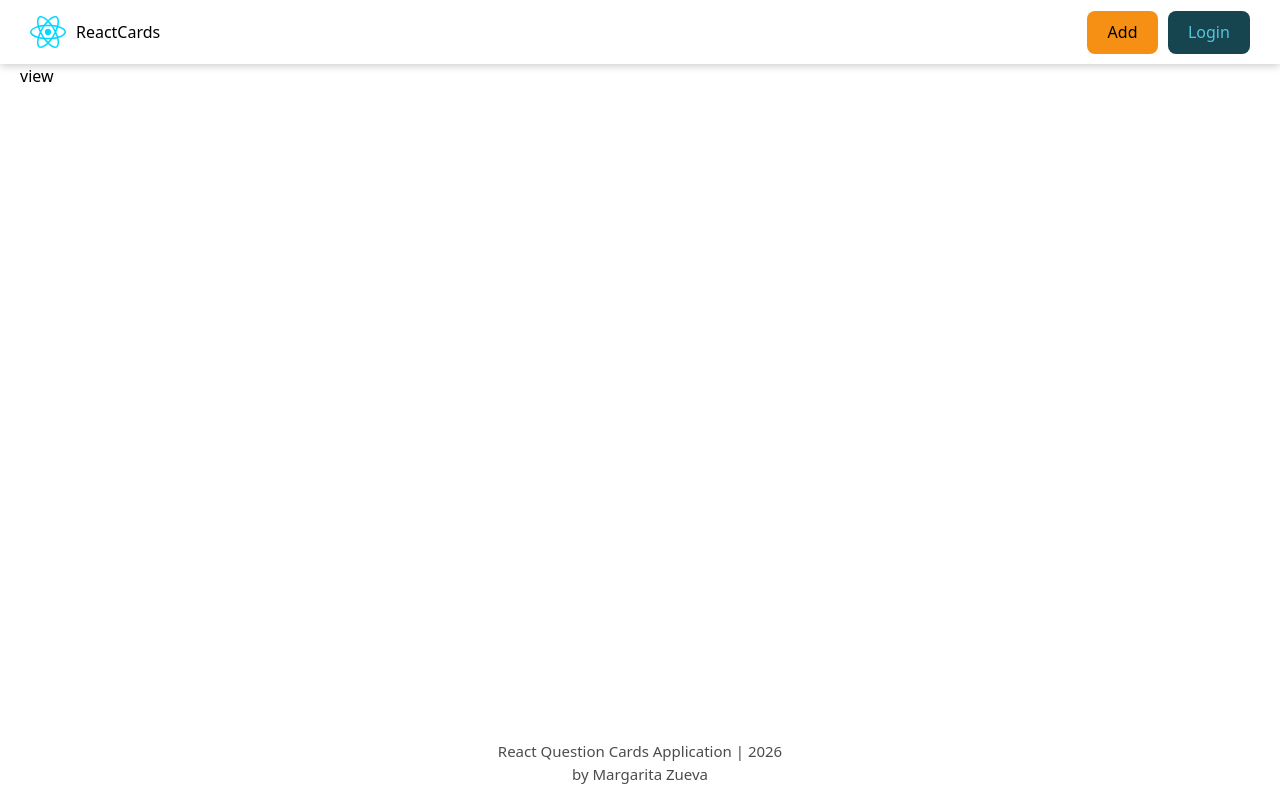
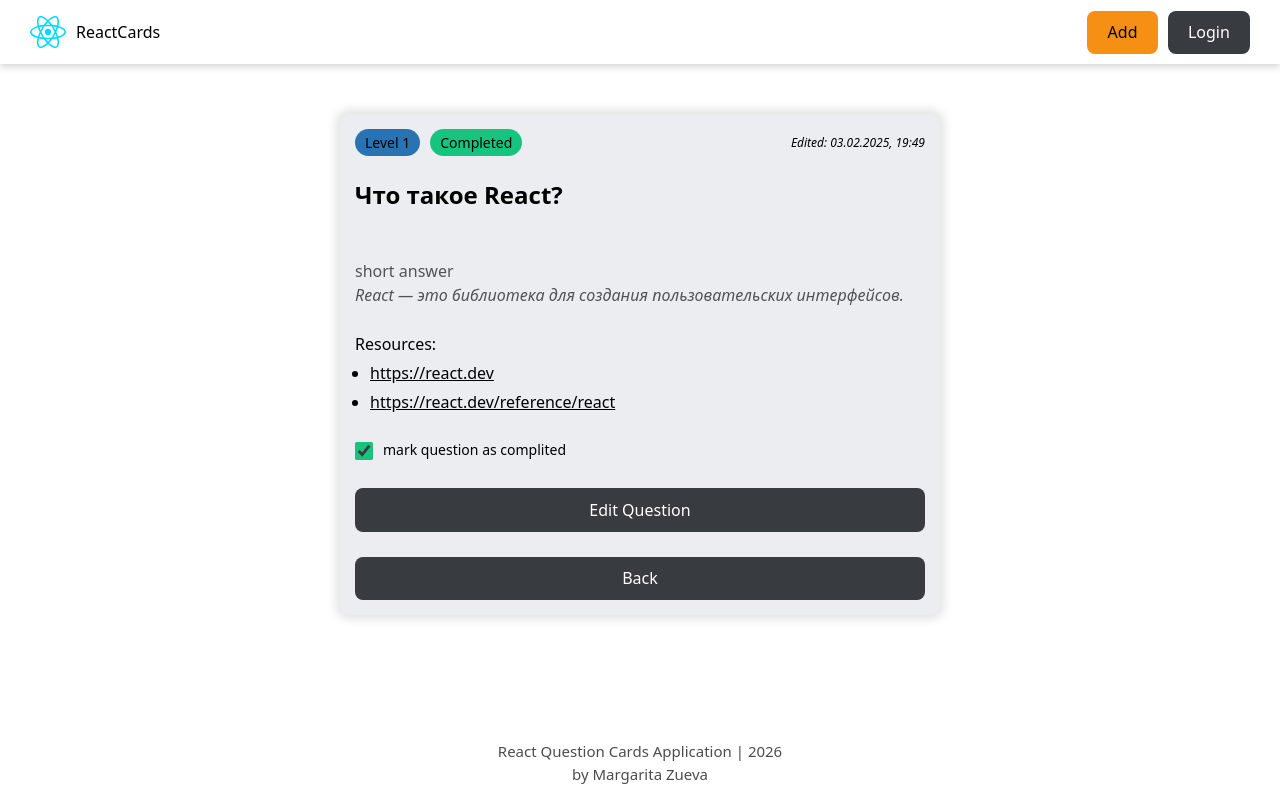
Before and after one commit to zuevarita/React-app-card, a React (Vite) app: page /question/1 in a window 1280 px wide. Built offline with nearby package versions, Linux system fonts and the light colour scheme; data requests are answered from the project's data file.

Commit message:
QuestionPage, smallLoader

```diff
--- a/src/App.jsx
+++ b/src/App.jsx
@@ -2,6 +2,7 @@ import { BrowserRouter, Route, Routes } from "react-router-dom";
 import { MainLayout } from "./components/MainLayout";
 import { HomePage } from "./pages/HomePage";
 import { NotFoundPage } from "./pages/NotFoundPage";
+import { QuestionPage } from "./pages/QuestionPage";
 
 function App() {
     return (
@@ -11,7 +12,7 @@ function App() {
                     <Route path="/" element={<HomePage />} />
                     <Route path="/forbidden" element={<div>forbidden</div>} />
                     <Route path="/addquestion" element={<div>addquestion</div>} />
-                    <Route path="/question/:id" element={<div>view</div>} />
+                    <Route path="/question/:id" element={<QuestionPage />} />
                     <Route path="*" element={<NotFoundPage />} />
                 </Route>
             </Routes>
--- a/src/components/Loader/Loader.jsx
+++ b/src/components/Loader/Loader.jsx
@@ -6,3 +6,6 @@ export const Loader = () => {
         </div>
     );
 };
+export const SmallLoader = () => {
+    return <span className={cls.smallLoader}></span>;
+};
--- a/src/components/Loader/Loader.module.css
+++ b/src/components/Loader/Loader.module.css
@@ -67,3 +67,23 @@
   25% { transform: rotate(90deg)}
   75%{ transform: rotate(-90deg)}
 }
+
+.smallLoader {
+    width: 20px;
+    height: 20px;
+    border: 5px solid var(--btn-bg-color);
+    border-bottom-color: transparent;
+    border-radius: 50%;
+    display: inline-block;
+    box-sizing: border-box;
+    animation: rotation 1s linear infinite;
+    }
+
+    @keyframes rotation {
+    0% {
+        transform: rotate(0deg);
+    }
+    100% {
+        transform: rotate(360deg);
+    }
+    }
--- a/src/components/Loader/index.jsx
+++ b/src/components/Loader/index.jsx
@@ -0,0 +1 @@
+export { Loader, SmallLoader } from "./Loader";
--- a/src/hooks/useFetch.js
+++ b/src/hooks/useFetch.js
@@ -8,7 +8,7 @@ export const useFetch = (callback) => {
     const fetchFn = async (arg) => {
         try {
             setIsLoading(true);
-            setError(true);
+            setError("");
             await delayFn();
 
             const response = await callback(arg);
--- a/src/index.css
+++ b/src/index.css
@@ -43,8 +43,8 @@ body {
     --text-color: #000;
     --main-bg-color: #fff;
 
-    --btn-bg-color: #16444f;
-    --btn-text-color: #57C4DC;
+    --btn-bg-color: #383b3f;
+    --btn-text-color: #fff;
     --btn-border-color: #fff;
 
     --card-bg-color: #ebedf0;
@@ -56,8 +56,8 @@ body {
     --text-color: #fff;
     --main-bg-color: #23272F;
 
-    --btn-bg-color: #383b3f;
-    --btn-text-color: #fff;
+    --btn-bg-color: #16444f;
+    --btn-text-color: #57C4DC;
     --btn-border-color: #2f2f2f;
 
     --card-bg-color: #343a46;
--- a/src/pages/HomePage/HomePage.jsx
+++ b/src/pages/HomePage/HomePage.jsx
@@ -1,7 +1,7 @@
 import { API_URL } from "../../constants";
 import { useEffect, useMemo, useRef, useState } from "react";
 import { QuestionCardList } from "../../components/QuestionCardList";
-import { Loader } from "../../components/Loader/Loader";
+import { Loader } from "../../components/Loader";
 import cls from "./HomePage.module.css";
 import { useFetch } from "../../hooks/useFetch";
 import { SearchInput } from "../../components/SearchInput";
@@ -14,6 +14,7 @@ export const HomePage = () => {
     const [questions, setQustion] = useState({});
     const [inputValue, setInputValue] = useState("");
     const [sortSelectValue, setsortSelectValue] = useState("");
+    const [countSelectValue, setCountSelectValue] = useState(DEFAULT_PER_PAGE);
     const controlContainersRef = useRef();
     const getActivePageNumber = () => (questions.next === null ? questions.last : questions.next - 1);
     const [getQuestions, isLoading, error] = useFetch(async (url) => {
@@ -24,7 +25,6 @@ export const HomePage = () => {
         return questions;
     });
     useEffect(() => {
-        // getQuestions(`react?${sortSelectValue}`);
         getQuestions(`react${searchParams}`);
     }, [searchParams]);
 
@@ -34,14 +34,18 @@ export const HomePage = () => {
 
     const paginationHandler = (e) => {
         if (e.target.tagName === "BUTTON") {
-            setsearchParams(`?_page=1$_per_page=${DEFAULT_PER_PAGE}&${e.target.value}`);
+            setsearchParams(`?_page=${e.target.textContent}&_per_page=${countSelectValue}&${sortSelectValue}`);
             console.log(controlContainersRef.current.scrollIntoView({ behavior: "smooth" }));
         }
     };
 
     const onSortSelectChange = (e) => {
         setsortSelectValue(e.target.value);
-        setsearchParams(`?_page=1$_per_page=${DEFAULT_PER_PAGE}&${e.target.value}`);
+        setsearchParams(`?_page=1&_per_page=${countSelectValue}&${e.target.value}`);
+    };
+    const onCountSelectChange = (e) => {
+        setCountSelectValue(e.target.value);
+        setsearchParams(`?_page=1&_per_page=${e.target.value}&${sortSelectValue}`);
     };
 
     const cards = useMemo(() => {
@@ -71,8 +75,17 @@ export const HomePage = () => {
                     <hr />
                     <option value="_sort=level">level ASC</option>
                     <option value="_sort=-level">level DESC</option>
-                    <option value="_sort=complited">complited ASC</option>
-                    <option value="_sort=-complited">complited DESC</option>
+                    <option value="_sort=completed">completed ASC</option>
+                    <option value="_sort=-completed">completed DESC</option>
+                </select>
+                <select value={countSelectValue} onChange={onCountSelectChange} className={cls.select}>
+                    <option disabled>count</option>
+                    <hr />
+                    <option value="10">10</option>
+                    <option value="20">20</option>
+                    <option value="30">30</option>
+                    <option value="50">50</option>
+                    <option value="100">100</option>
                 </select>
             </div>
             {isLoading && <Loader />}
@@ -81,6 +94,7 @@ export const HomePage = () => {
             {cards.length === 0 ? (
                 <p className={cls.noCardsInfo}>No cards...</p>
             ) : (
+                pagination.length > 1 && (
                     <div className={cls.paginationContainer} onClick={paginationHandler}>
                         {pagination.map((value) => {
                             return (
@@ -90,6 +104,7 @@ export const HomePage = () => {
                             );
                         })}
                     </div>
+                )
             )}
         </>
     );
--- /dev/null
+++ b/src/pages/QuestionPage/QuestionPage.jsx
@@ -0,0 +1,107 @@
+import cls from "./QuestionPage.module.css";
+import { useNavigate, useParams } from "react-router-dom";
+import { Badge } from "../../components/Badge";
+import { Button } from "../../components/Button";
+import { useEffect, useId, useState } from "react";
+import { useFetch } from "../../hooks/useFetch";
+import { API_URL } from "../../constants";
+import { Loader, SmallLoader } from "../../components/Loader";
+
+export const QuestionPage = () => {
+    const navigate = useNavigate();
+    const checkboxId = useId();
+    const params = useParams();
+    const [isChecked, setIsChecked] = useState(false);
+    const [card, setCard] = useState(null);
+
+    const [fetchCard, isCardLoading] = useFetch(async () => {
+        const response = await fetch(`${API_URL}/react/${params.id}`);
+        const data = await response.json();
+
+        setCard(data);
+        return data;
+    });
+    const [updateCard, isCardUpdating] = useFetch(async (isChecked) => {
+        const response = await fetch(`${API_URL}/react/${params.id}`, {
+            method: "PATCH",
+            body: JSON.stringify({
+                completed: isChecked,
+            }),
+        });
+        const data = await response.json();
+
+        setCard(data);
+        return data;
+    });
+
+    useEffect(() => {
+        fetchCard();
+    }, []);
+
+    useEffect(() => {
+        card !== null && setIsChecked(card.completed);
+    }, [card]);
+
+    const onCheckBoxChangeHandeler = () => {
+        setIsChecked(!isChecked);
+        updateCard(!isChecked);
+    };
+
+    const levelVariant = () => (card.level === 1 ? "primary" : card.level === 2 ? "warning" : "alert");
+    const complitedVariant = () => (card.completed ? "success" : "primary");
+    return (
+        <>
+            {isCardLoading && <Loader />}
+            {card !== null && (
+                <div className={cls.container}>
+                    <div className={cls.cardLabels}>
+                        <Badge variant={levelVariant()}>Level {card.level}</Badge>
+                        <Badge variant={complitedVariant()}>{card.completed ? "Completed" : "Not Completed"}</Badge>
+
+                        {card?.editDate && <p className={cls.editDate}>Edited: {card.editDate}</p>}
+                    </div>
+                    <h5 className={cls.cardTitle}>{card.question}</h5>
+                    <p className={cls.cardDescription}>{card.descriprion}</p>
+                    <div className={cls.cardAnswers}>
+                        <label>short answer</label>
+                        <p className={cls.cardAnswer}>{card.answer}</p>
+                    </div>
+
+                    <ul className={cls.cardLinks}>
+                        Resources:
+                        {card.resources.map((link, index) => {
+                            return (
+                                <li key={index}>
+                                    <a href={link.trim()} target="_blank" rel="noreferrer">
+                                        {link.trim()}
+                                    </a>
+                                </li>
+                            );
+                        })}
+                    </ul>
+
+                    <label htmlFor={checkboxId} className={cls.cardCheckbox}>
+                        <input
+                            type="checkbox"
+                            id={checkboxId}
+                            className={cls.checkbox}
+                            checked={isChecked}
+                            onChange={onCheckBoxChangeHandeler}
+                            disabled={isCardUpdating}
+                        />
+                        <span>mark question as complited</span>
+
+                        {isCardUpdating && <SmallLoader />}
+                    </label>
+
+                    <Button isDisabled={isCardUpdating} onClick={() => navigate(`/editquestion/${card.id}`)}>
+                        Edit Question
+                    </Button>
+                    <Button isDisabled={isCardUpdating} onClick={() => navigate(`/`)}>
+                        Back
+                    </Button>
+                </div>
+            )}
+        </>
+    );
+};
--- /dev/null
+++ b/src/pages/QuestionPage/QuestionPage.module.css
@@ -0,0 +1,83 @@
+.container{
+    width: 100%;
+    max-width: 600px;
+    height: max-content;
+    margin: 50px auto;
+    border-radius: 10px;
+    padding: 15px;
+    background-color: var(--card-bg-color);
+    color: var(--text-color);
+    box-shadow: 0 0 8px 5px rgba(0, 0, 0, 0.1);
+    display: flex;
+    flex-direction: column;
+    justify-content:flex-start;
+    align-items: flex-start;
+    gap: 25px;
+}
+
+.container button{
+    width: 100%;
+}
+
+.cardLabels{
+    display: flex;
+    justify-content: flex-start;
+    flex-wrap: wrap-reverse;
+    align-items: center;
+    gap: 10px;
+    width: 100%;
+}
+
+.editDate{
+    margin-left: auto;
+    font-size: 12px;
+    font-style: italic;
+}
+.cardTitle{
+    font-size: 24px;
+    line-height: 28px;
+}
+.cardDescription{
+    font-size: 18px;
+    line-height: 24px;
+}
+.cardAnswers{
+    margin-top: auto;
+    opacity: 0.65;
+}
+
+.cardAnswer{
+    font-size: 14;
+    font-style: italic;
+    text-align: justify;
+}
+
+.cardLinks{
+    display: flex;
+    flex-direction: column;
+    justify-content: flex-start;
+    align-items: flex-start;
+    gap: 5px;
+
+    li{
+        margin-left: 15px ;
+    }
+}
+
+.cardCheckbox{
+    display: flex;
+    justify-content: center;
+    align-items: center;
+    gap: 10px;
+
+    span{
+        font-size: 14px;
+        padding-bottom: 3px;
+    }
+}
+
+.checkbox{
+    width: 18px;
+    height: 18px;
+    accent-color: #16c47f;
+}
--- /dev/null
+++ b/src/pages/QuestionPage/index.jsx
@@ -0,0 +1 @@
+export { QuestionPage } from "./QuestionPage";
```
Lines whose indentation alone changed are shown as unchanged.
